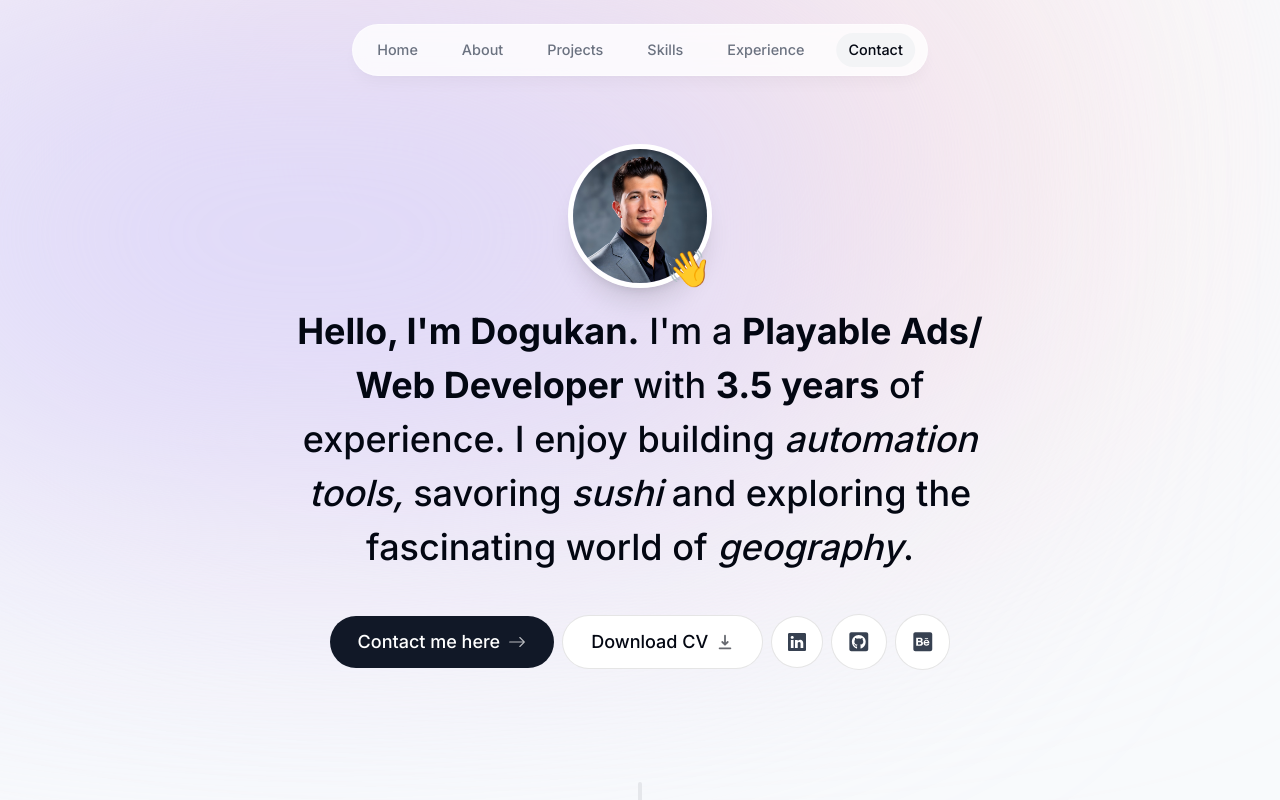
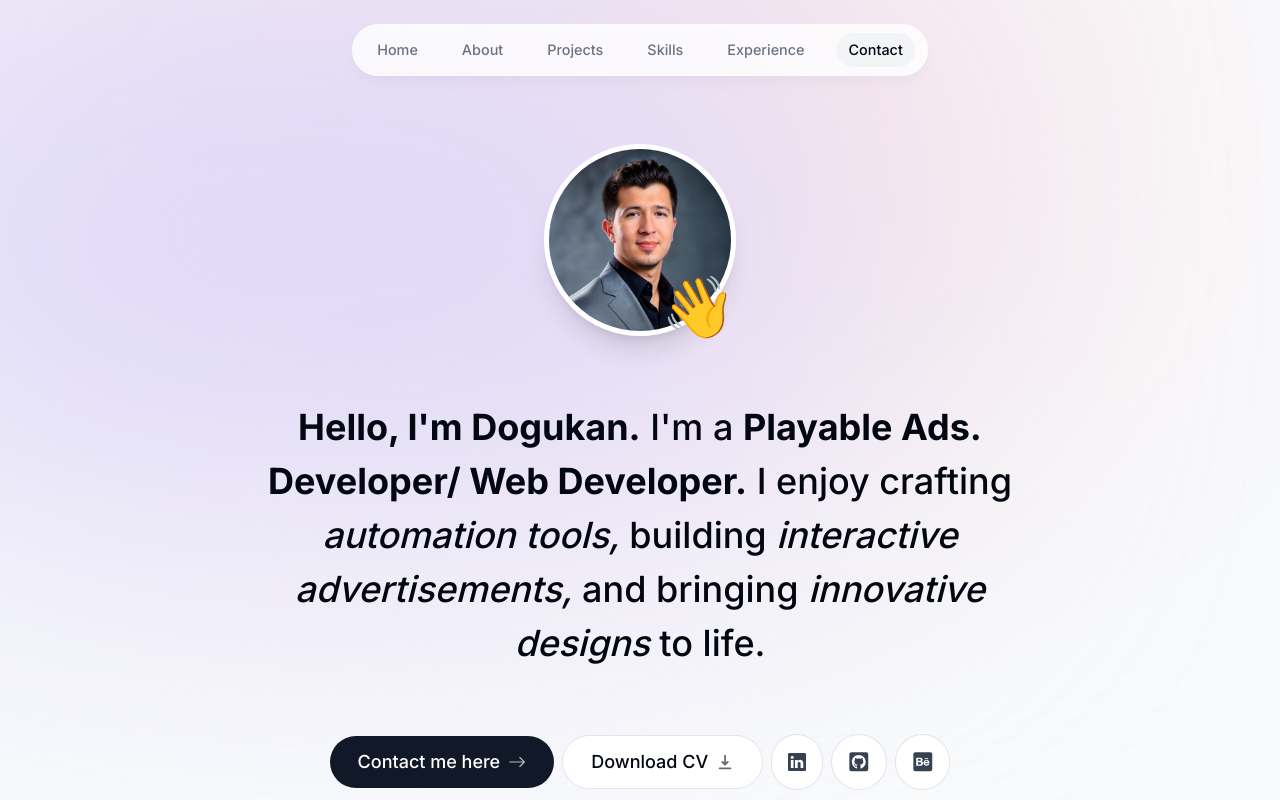
Before and after one commit to dkbozkurt/dkbozkurt-portfolio, a Next.js app: page / in a window 1280 px wide. Shown: the top 800 px of the page. Built offline with nearby package versions, Linux system fonts and the light colour scheme; no server answers.

Commit message:
intro section update

```diff
--- a/components/intro.tsx
+++ b/components/intro.tsx
@@ -36,11 +36,11 @@ export default function Intro() {
                 height= "192"
                 quality="100"
                 priority={true}
-                className = "w-36 h-36 rounded-full object-cover border-[0.35rem] border-white shadow-xl"
+                className = "w-36 h-36 rounded-full object-cover border-[0.35rem] border-white shadow-xl sm:w-48 sm:h-48"
                 />
                 </motion.div>
                 <motion.span
-                className= "absolute bottom-0 right-0 text-4xl"
+                className= "absolute bottom-0 right-0 text-4xl sm:text-6xl "
                 initial ={{opacity: 0, scale: 0}}
                 animate={{opacity: 1, scale: 1}}
                 transition={{
@@ -55,14 +55,15 @@ export default function Intro() {
         </div>
 
         <motion.h1
-        className="mb-10 mt-4 px-4 text-xl font-medium !leading-[1.5] sm:text-4xl"
+        className="mb-16 mt-16 px-4 text-2xl font-medium !leading-[1.5] sm:text-4xl"
         initial={{ opacity: 0, y: 100 }}
         animate={{ opacity: 1, y: 0 }}
         >
             <span className="font-bold">Hello, I'm Dogukan.</span> I'm a{" "}
-            <span className="font-bold">Playable Ads/ Web Developer</span> with{" "}
-            <span className="font-bold">3.5 years</span> of experience. I enjoy
-            building <span className="italic">automation tools,</span> savoring <span className="italic">sushi</span> and exploring the fascinating world of <span className="italic">geography</span>.
+            <span className="font-bold">Playable Ads. Developer/ Web Developer.</span> I enjoy crafting{" "}
+            <span className="italic">automation tools,</span> building{" "}
+            <span className="italic">interactive advertisements,</span> and bringing{" "}
+            <span className="italic">innovative designs</span> to life.
         </motion.h1>
 
         <motion.div
@@ -85,7 +86,6 @@ export default function Intro() {
                 className ="transition opacity-70 group-hover:translate-x-2"/>
             </Link>
 
-
             <a
             className="flex items-center gap-2 py-3 transition bg-white rounded-full outline-none cursor-pointer group px-7 focus:scale-110 hover:scale-110 active:scale-105 borderBlack"
             href="/CV_DogukanKaanBozkurt.pdf"
@@ -96,7 +96,7 @@ export default function Intro() {
                 className= "opacity-60 group-hover:translate-y-1 translation"/>
             </a>
 
-
+            <div className= "flex items-stretch gap-2">
             <a
             className="flex items-center gap-2 p-4 text-gray-700 transition bg-white rounded-full cursor-pointer focus:scale-[1.15] hover:scale-[1.15] hover:text-gray-950 active:scale-105 borderBlack"
             href="https://de.linkedin.com/in/dkbozkurt/en" target="_blank"
@@ -119,6 +119,9 @@ export default function Intro() {
             >
                 <FaBehanceSquare/>
             </a>
+            </div>
+
+
         </motion.div>
     </section>
   );
```
